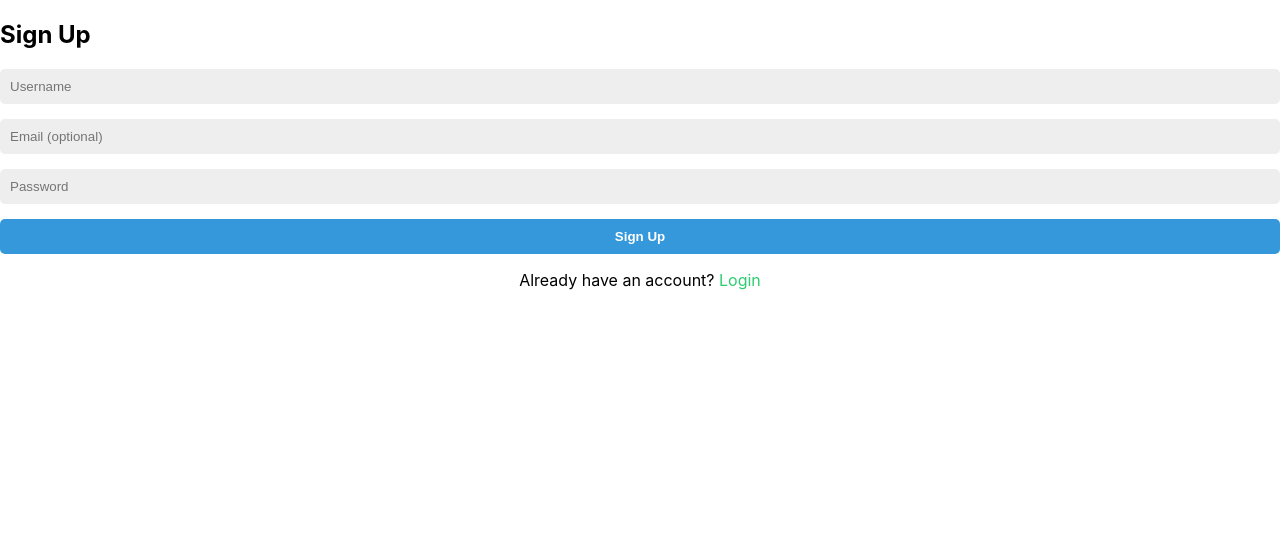
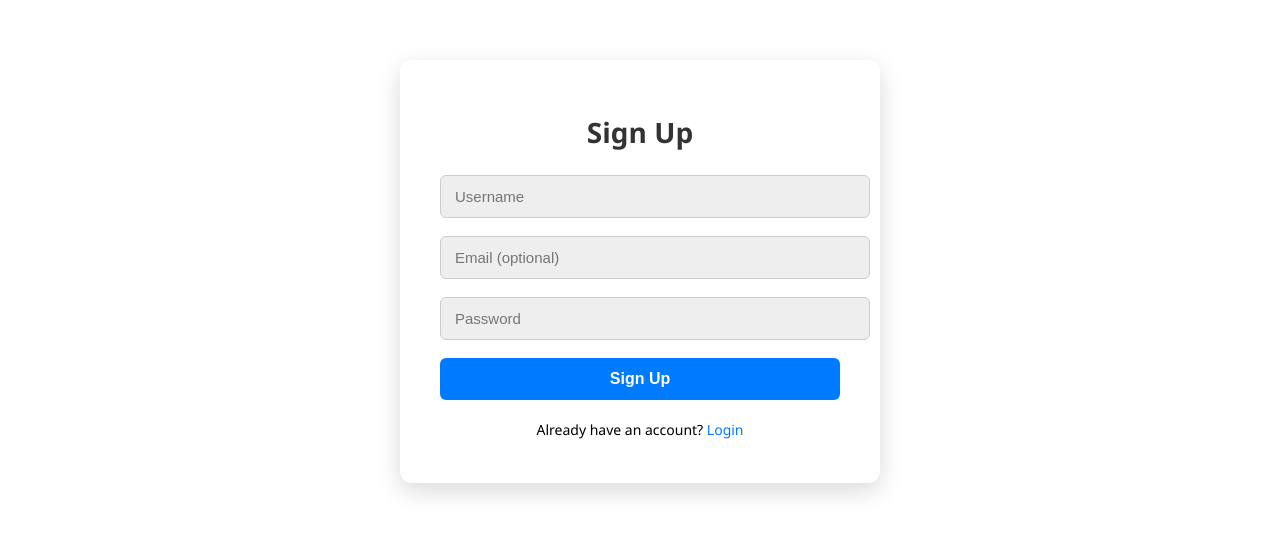
Before and after one commit to bhargav-vyas/referr-easy-front, a React (Create React App) app: page /signup in a window 1280 px wide. Shown: the top 534 px of the page. Built offline with nearby package versions, Linux system fonts and the light colour scheme.

Commit message:
this  is the implememtaion of  the  Sign up.cs

```diff
--- /dev/null
+++ b/src/components/SignUp.css
@@ -0,0 +1,74 @@
+.signup-container {
+  max-width: 400px;
+  margin: 60px auto;
+  padding: 30px 40px;
+  background-color: #ffffff;
+  border-radius: 12px;
+  box-shadow: 0 8px 24px rgba(0, 0, 0, 0.15);
+  text-align: center;
+  font-family: 'Segoe UI', Tahoma, Geneva, Verdana, sans-serif;
+}
+
+.signup-container h2 {
+  margin-bottom: 24px;
+  color: #333333;
+  font-size: 28px;
+}
+
+.signup-container input {
+  width: 100%;
+  padding: 12px 14px;
+  margin-bottom: 18px;
+  border: 1px solid #cccccc;
+  border-radius: 6px;
+  font-size: 15px;
+  transition: border-color 0.3s ease;
+}
+
+.signup-container input:focus {
+  border-color: #007bff;
+  outline: none;
+}
+
+.signup-container button {
+  width: 100%;
+  padding: 12px;
+  background-color: #007bff;
+  color: white;
+  font-size: 16px;
+  border: none;
+  border-radius: 6px;
+  cursor: pointer;
+  transition: background-color 0.3s ease;
+}
+
+.signup-container button:hover {
+  background-color: #0056b3;
+}
+
+.success-message {
+  color: green;
+  margin-bottom: 16px;
+  font-weight: 500;
+}
+
+.error-message {
+  color: red;
+  margin-bottom: 16px;
+  font-weight: 500;
+}
+
+.login-link {
+  margin-top: 20px;
+  font-size: 14px;
+}
+
+.login-link a {
+  color: #007bff;
+  text-decoration: none;
+  font-weight: 500;
+}
+
+.login-link a:hover {
+  text-decoration: underline;
+}
--- a/src/components/Signup.js
+++ b/src/components/Signup.js
@@ -1,6 +1,6 @@
 import React, { useState } from 'react';
 import axios from 'axios';
-// import './SignUp.css'; // Make sure you create this CSS file or rename your existing Register.css
+import './SignUp.css'; // Make sure you create this CSS file or rename your existing Register.css
 
 function SignUp() {
   const [formData, setFormData] = useState({
```
